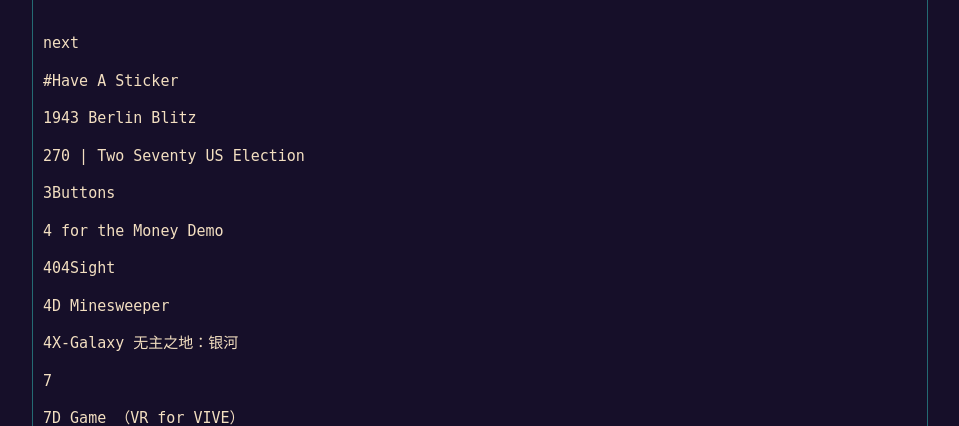
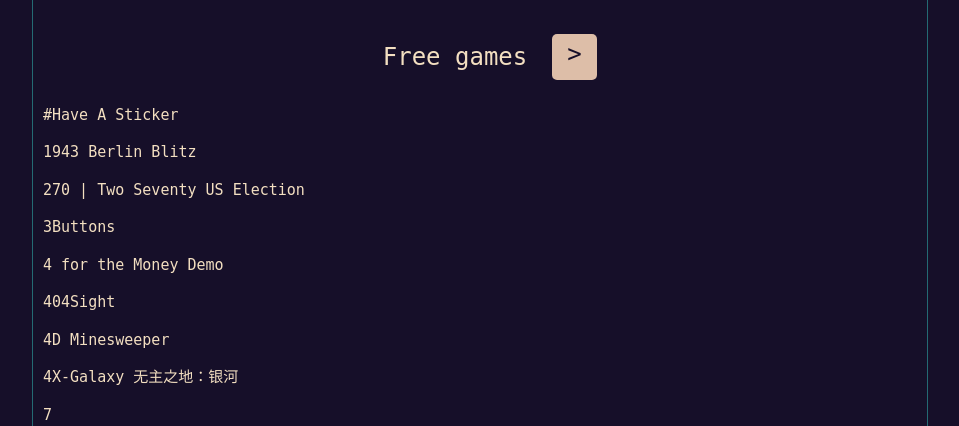
Before and after one commit to AlexCotiga07/Steam-Database, a Flask app: page /free_games/1 in a window 1280 px wide. Shown: the part 178-604 px from the top of the page, without its empty margins (160-1119 px from the left). Run offline with Flask 3, Linux system fonts and the light colour scheme; data comes from the database, SQL or seed files in the repository.

Commit message:
free games title and page switching buttons

```diff
--- a/app.py
+++ b/app.py
@@ -229,13 +229,13 @@ def free_games(page):
             next_page = "hide"
         elif page == 1:
             previous = "hide"
-            next_page = "visible"
+            next_page = "next-page"
         elif page == (math.ceil(int(rows[0][0])/LIMIT)):
-            previous = "visible"
+            previous = "previous-page"
             next_page = "hide"
         else:
-            previous = "visible"
-            next_page = "visible"
+            previous = "previous-page"
+            next_page = "next-page"
         results = query_db("SELECT id, name \
                             FROM Game \
                             WHERE price = 0 \
--- a/templates/free_games.html
+++ b/templates/free_games.html
@@ -1,7 +1,7 @@
 {% extends "layout.html"%}
 {% block content %}
 
-<a href="/free_games/{{page-1}}" class="{{previous}}">previous</a> <a href="/free_games/{{page+1}}" class="{{next_page}}">next</a>
+<h3 class="page-title"><a href="/free_games/{{page-1}}" class="{{previous}}"><</a> <div class = "title">Free games</div> <a href="/free_games/{{page+1}}" class="{{next_page}}">></a></h3>
 
 <div class="item-block">
     {% for item in results %}
```
